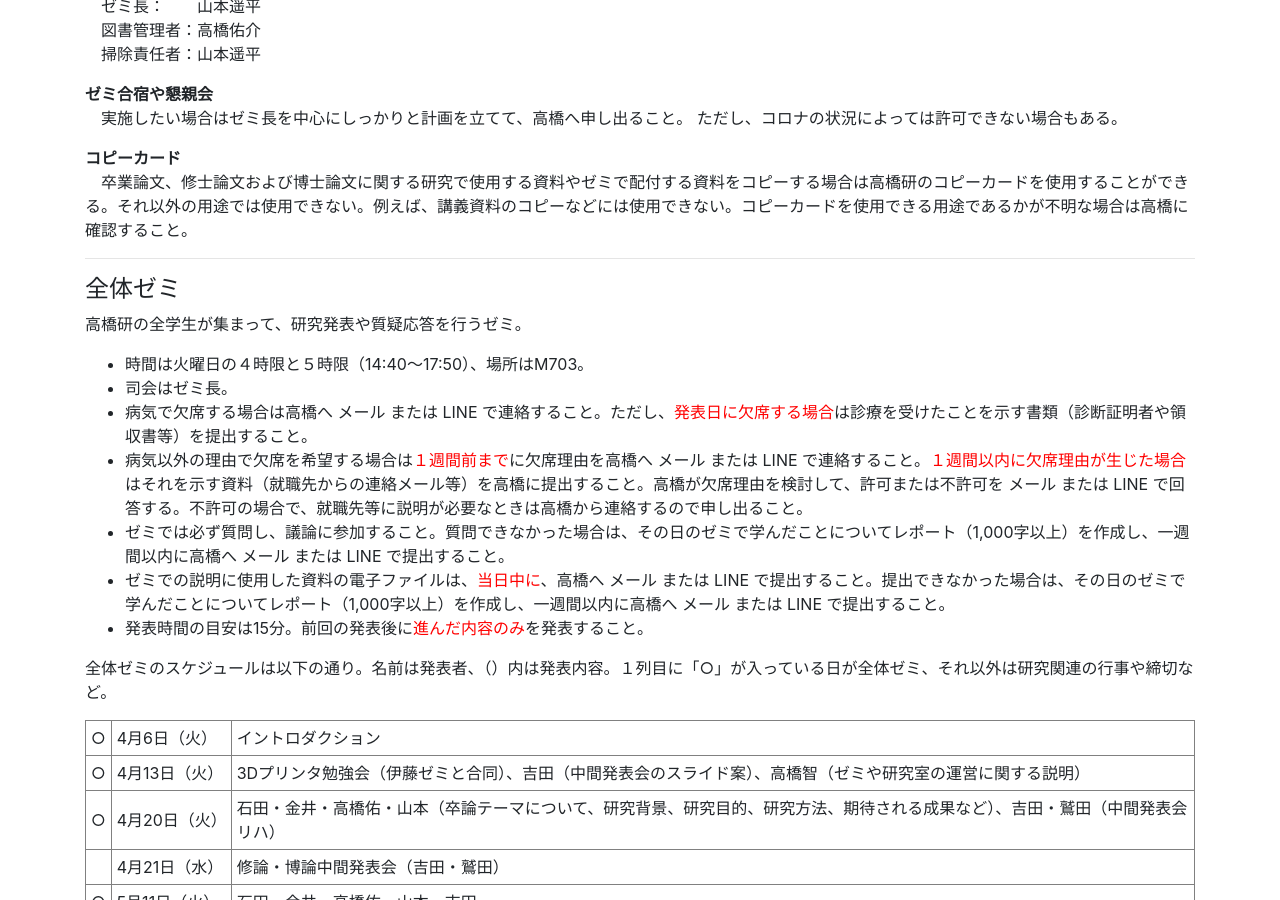
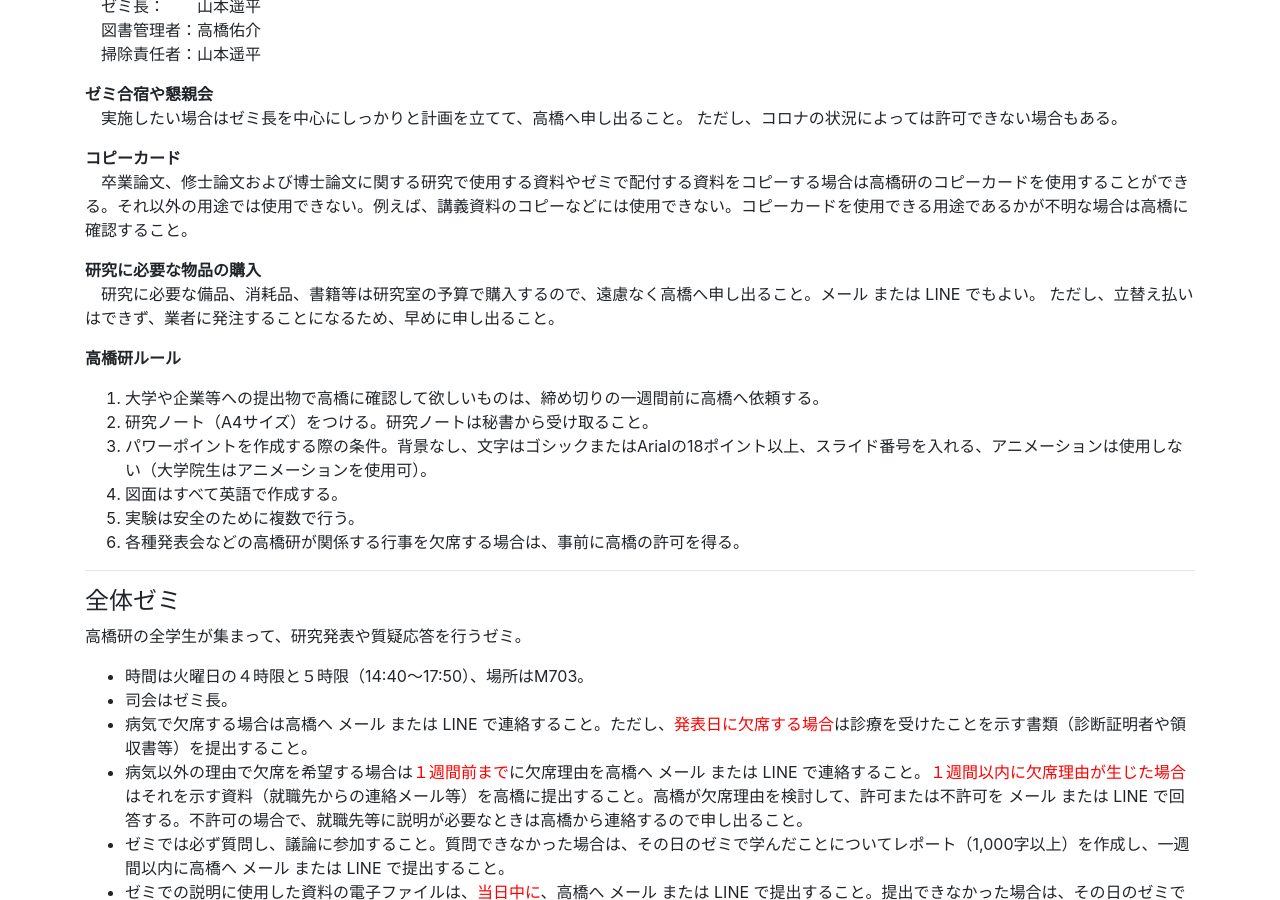
Before and after one commit to tkhslab/tkhslab.github.io, a Jekyll site: the page built from forstudents.md, in a window 1280 px wide and 900 px high, scrolled down 1030 px. Built offline with Jekyll 4.4.1, drawn with Linux system fonts in a browser that asks for light colours; nearby versions of some CDN libraries.

Commit message:
update lab management

```diff
--- a/forstudents.md
+++ b/forstudents.md
@@ -62,6 +62,18 @@ title: For students
 
 **コピーカード**<br>
 　卒業論文、修士論文および博士論文に関する研究で使用する資料やゼミで配付する資料をコピーする場合は高橋研のコピーカードを使用することができる。それ以外の用途では使用できない。例えば、講義資料のコピーなどには使用できない。コピーカードを使用できる用途であるかが不明な場合は高橋に確認すること。
+
+**研究に必要な物品の購入**<br>
+　研究に必要な備品、消耗品、書籍等は研究室の予算で購入するので、遠慮なく高橋へ申し出ること。メール または LINE でもよい。
+ただし、立替え払いはできず、業者に発注することになるため、早めに申し出ること。
+
+**高橋研ルール**<br>
+0. 大学や企業等への提出物で高橋に確認して欲しいものは、締め切りの一週間前に高橋へ依頼する。
+0. 研究ノート（A4サイズ）をつける。研究ノートは秘書から受け取ること。
+0. パワーポイントを作成する際の条件。背景なし、文字はゴシックまたはArialの18ポイント以上、スライド番号を入れる、アニメーションは使用しない（大学院生はアニメーションを使用可）。
+0. 図面はすべて英語で作成する。
+0. 実験は安全のために複数で行う。
+0. 各種発表会などの高橋研が関係する行事を欠席する場合は、事前に高橋の許可を得る。
 
 ---
 
```
